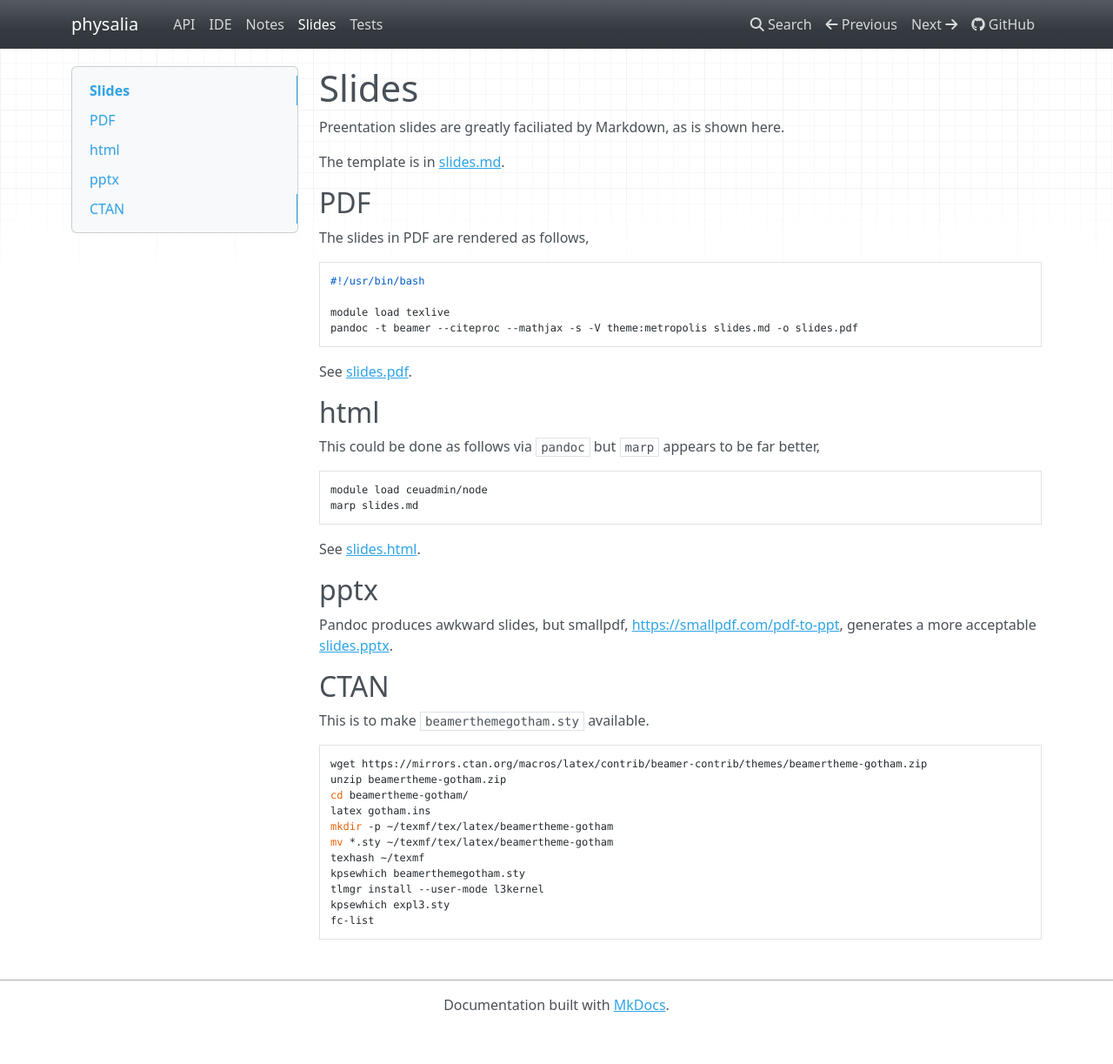
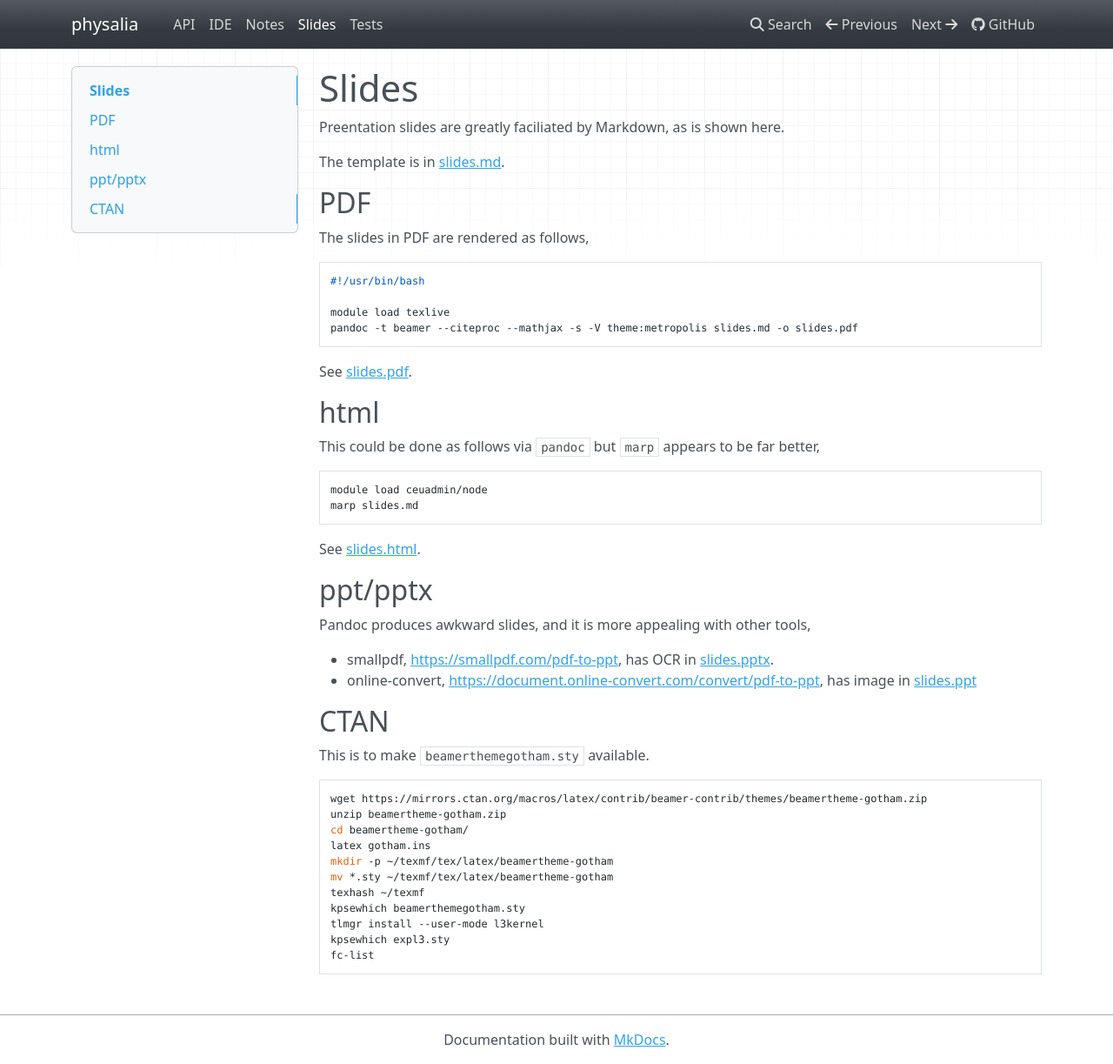
Before and after one commit to jinghuazhao/physalia, an MkDocs documentation site: the page built from docs/slides.md, in a window 1280 px wide and 1223 px high. Shown: the whole window at 87% size. Built offline with MkDocs 1.6.1, drawn with Linux system fonts in a browser that asks for light colours; nearby versions of some CDN libraries; a script that is not in the unit is left out.

Commit message:
physalia

```diff
--- a/docs/slides.md
+++ b/docs/slides.md
@@ -28,9 +28,12 @@ marp slides.md
 
 See <a href="slides.html">slides.html</a>.
 
-## pptx
+## ppt/pptx
 
-Pandoc produces awkward slides, but smallpdf, <https://smallpdf.com/pdf-to-ppt>, generates a more acceptable <a href="slides.pptx">slides.pptx</a>.
+Pandoc produces awkward slides, and it is more appealing with other tools,
+
+- smallpdf, <https://smallpdf.com/pdf-to-ppt>, has OCR in <a href="slides.pptx">slides.pptx</a>.
+- online-convert, <https://document.online-convert.com/convert/pdf-to-ppt>, has image in <a href="slides.ppt">slides.ppt</a>
 
 ## CTAN
 
```
Also changed, not shown: 1 other file.
